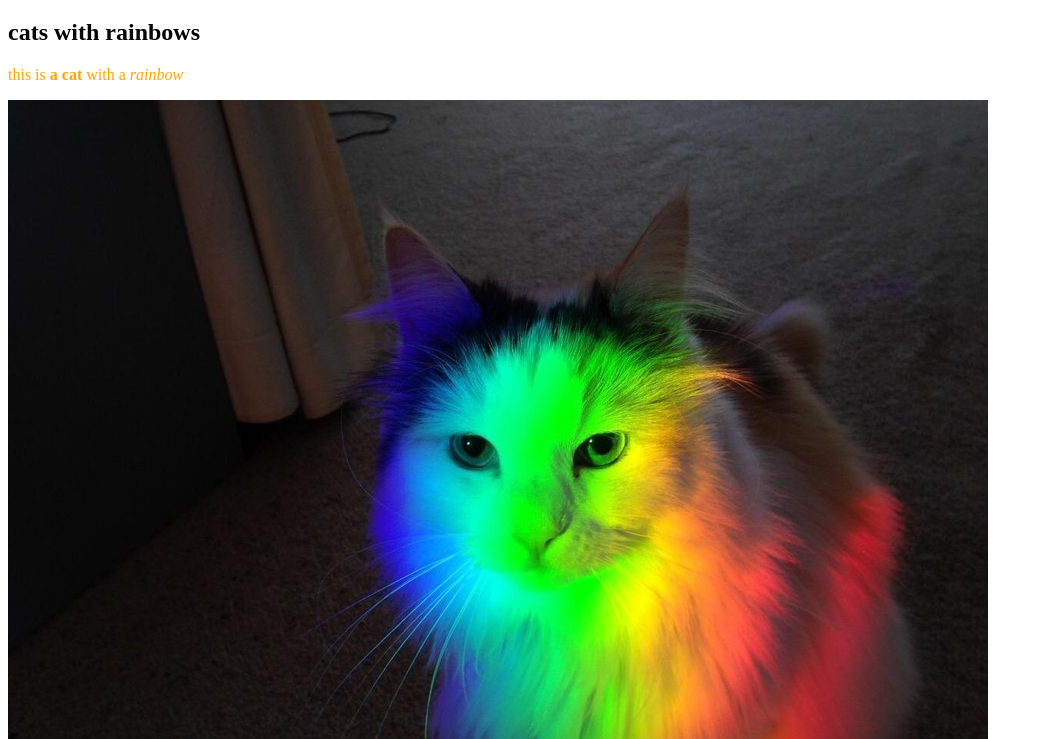
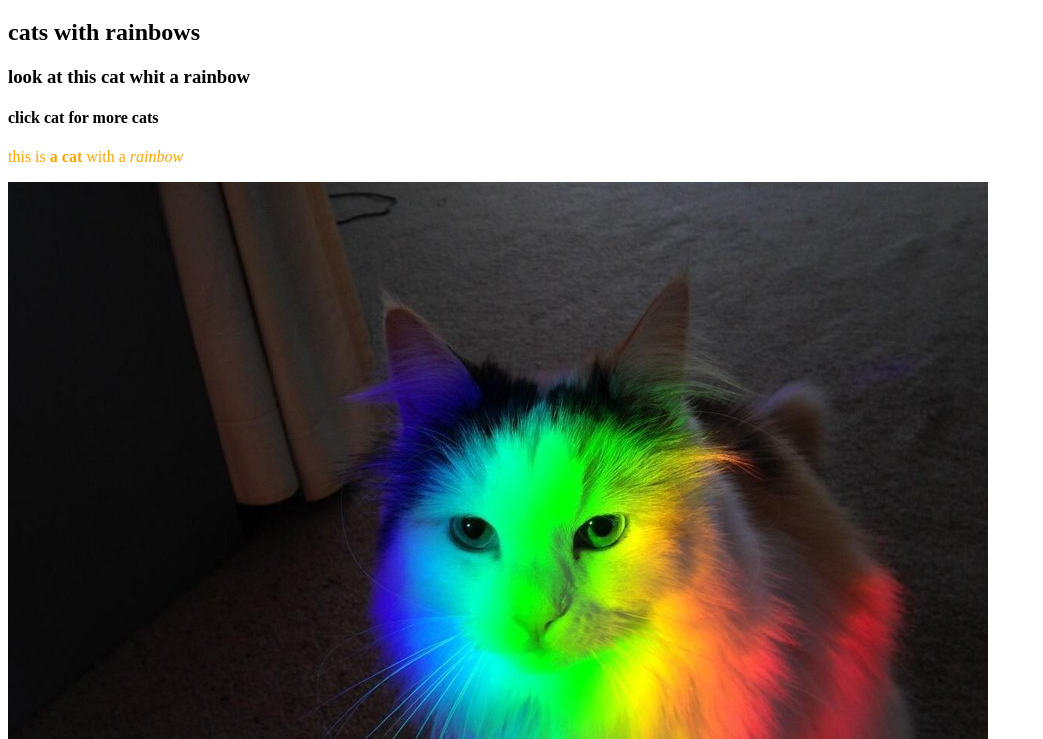
Before and after one commit to nicolekinsella/code_like_a_girl, a plain HTML site: page index.html in a window 1280 px wide. Shown: the part 61-800 px from the top of the page, without its empty margins (0-1043 px from the left). Drawn offline with Linux system fonts and the light colour scheme.

Commit message:
Update index.html
added <h2>cat whit rainbow</h3><h4>click cat for more cats</h4>

```diff
--- a/index.html
+++ b/index.html
@@ -7,7 +7,8 @@
   <body>
     <h1>katz</h1>
     <h2>cats with rainbows</h2>
-
+    <h3>look at this cat whit a rainbow</h3>
+    <h4>click cat for more cats </h4>
     <p style="color:orange"> this is <strong>a cat</strong> with a <em>rainbow</em</p>
       <p><a href="page2.html"><img src="pictures/rainbowcat.jpg" alt="rainbow cat"></a></p>
   </body>
```
